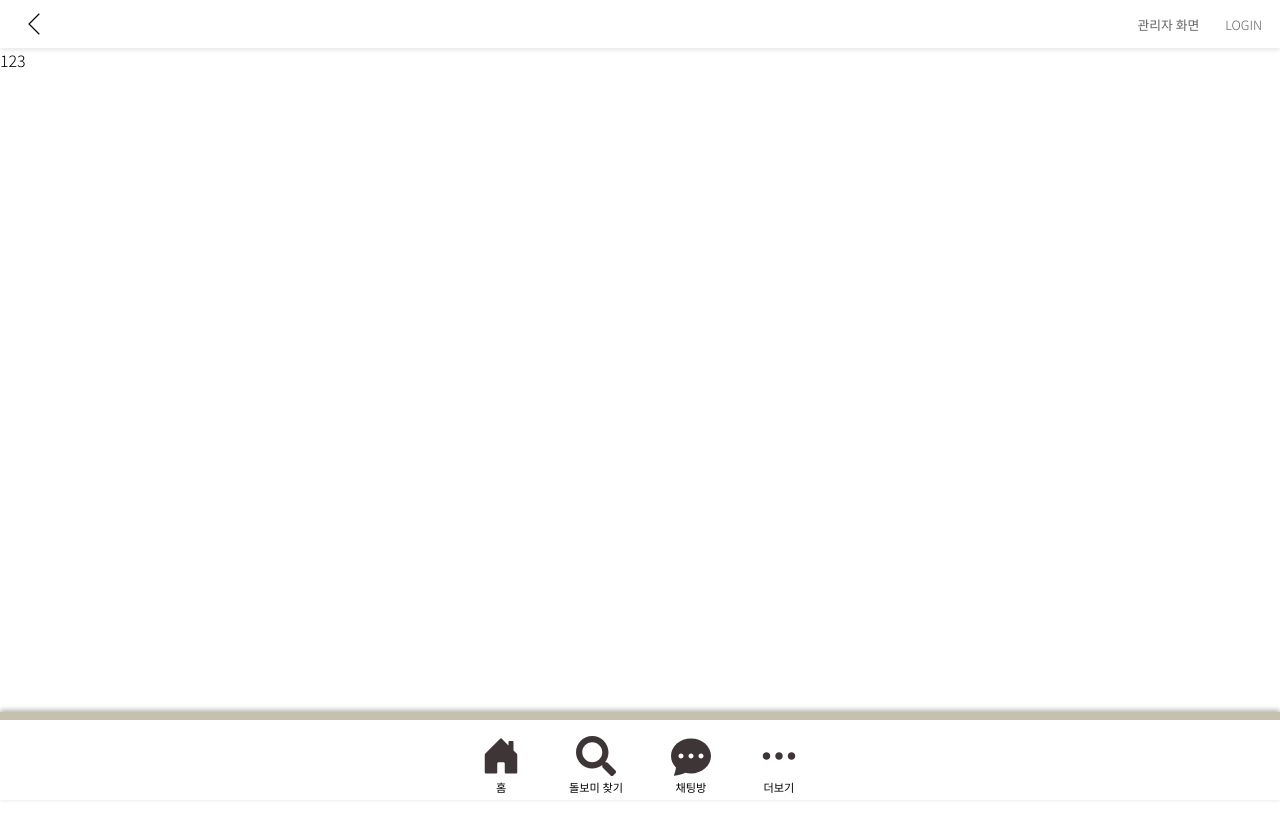
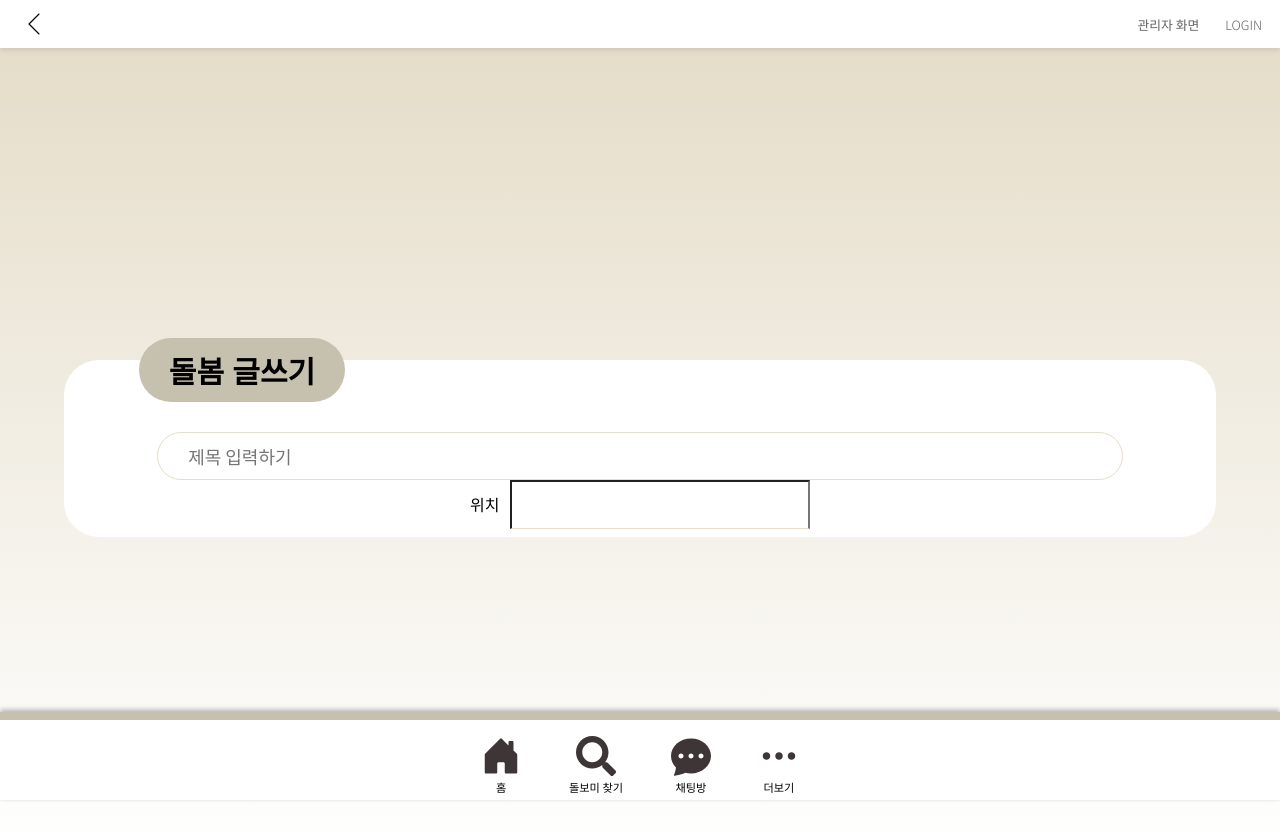
Before and after one commit to yerimi00/GovTech_FE, a React (Vite) app in the folder bombom/: page /carewrite in a window 1280 px wide. Shown: the top 840 px of the page. Before the commit the page ends 800 px from the top, so only its background shows below. Built offline with nearby package versions, Linux system fonts and the light colour scheme; a web font is replaced by a local one.

Commit message:
돌봄 글쓰기 페이지 제작

```diff
--- a/bombom/src/pages/careWrite/careWrite.jsx
+++ b/bombom/src/pages/careWrite/careWrite.jsx
@@ -2,13 +2,83 @@ import React, { useState } from "react";
 import styled from "styled-components";
 import CustomRow from "../../components/container/CustomRow";
 import CustomColumn from "../../components/container/CustomColumn";
+import WantCategory from "../../components/container/WantCategory";
+import InputContainer from "../../components/container/InputContainer";
 
 const CareWrite = () => {
   return (
     <>
-      <div>123</div>
+      <ContainerCenter>
+        <PageContainer>
+          <CustomColumn
+            width="90%"
+            alignItems="center"
+            justifyContent="flex-start"
+            gap="1rem"
+          >
+            <MainDiv backgroundColor="white" borderRadius="35px">
+              <CustomRow width="90%" justifyContent="space-between">
+                <WantCategory width="40%" borderRadius="20px">
+                  돌봄 글쓰기
+                </WantCategory>
+              </CustomRow>
+              <InputContainer placeholder="제목 입력하기" />
+              <CustomRow>
+                <p>위치</p>
+                <InputPart></InputPart>
+              </CustomRow>
+            </MainDiv>
+          </CustomColumn>
+        </PageContainer>
+      </ContainerCenter>
     </>
   );
 };
 
 export default CareWrite;
+
+const ContainerCenter = styled.div`
+  display: flex;
+  flex-direction: column;
+  align-items: center;
+  width: 100%;
+  min-height: 100vh;
+`;
+
+const PageContainer = styled(ContainerCenter)`
+  width: 100%;
+  display: flex;
+  flex-direction: row;
+  justify-content: center;
+  position: relative;
+  background: linear-gradient(to bottom, #e5ddc9, white);
+  gap: 2rem;
+`;
+
+const MainDiv = styled.div`
+  background-color: ${(props) => props.backgroundColor || "#AFAFAF"};
+  border: none;
+  width: ${(props) => props.width || "100%"};
+  height: ${(props) => props.height || "auto"};
+  border-radius: ${(props) => props.borderRadius || "auto"};
+  min-height: 6rem;
+  padding: 0.5rem;
+  display: flex;
+  flex-direction: column;
+  align-items: center;
+  justify-content: center;
+  font-family: ${(props) => props.fontFamily || "Noto Sans KR"};
+`;
+
+const InputPart = styled.input.attrs({ type: "text" })`
+  display: flex;
+  justify-content: center;
+  align-items: center;
+  width: 85%;
+  padding: 10px 30px 10px 30px;
+  border-bottom: 1.5px solid ${({ theme }) => theme.colors.lightGray};
+  // border-radius: 35px;
+  font-size: 18px;
+  outline: none;
+  color: #3e3537;
+`;
--- a/bombom/src/pages/wantpage/wantpage.jsx
+++ b/bombom/src/pages/wantpage/wantpage.jsx
@@ -1,4 +1,5 @@
 import React, { useState } from "react";
+import { useNavigate } from "react-router-dom";
 import styled from "styled-components";
 import CustomRow from "../../components/container/CustomRow";
 import CustomColumn from "../../components/container/CustomColumn";
@@ -9,6 +10,8 @@ import Modal from "../../components/modal/Modal";
 import { Bolbomwrite } from "../../components/icons/wantbolbom";
 
 const WantPage = () => {
+  const navigate = useNavigate();
+
   const [selectedCard, setSelectedCard] = useState(null);
   const [showModal, setShowModal] = useState(false);
 
@@ -32,6 +35,10 @@ const WantPage = () => {
       hourlyRate: "시급: 18,000원",
     },
   ];
+
+  const handleWriteClick = () => {
+    navigate("/carewrite");
+  };
 
   const handleCardClick = (card) => {
     console.log("Card clicked:", card);
@@ -58,7 +65,12 @@ const WantPage = () => {
               <WantCategory width="40%" borderRadius="20px">
                 1 : 1 돌봄
               </WantCategory>
-              <WriteIconDiv backgroundColor="white" width="50px" height="50px">
+              <WriteIconDiv
+                backgroundColor="white"
+                width="50px"
+                height="50px"
+                onClick={handleWriteClick}
+              >
                 <Bolbomwrite />
                 <p>글쓰기</p>
               </WriteIconDiv>
```
